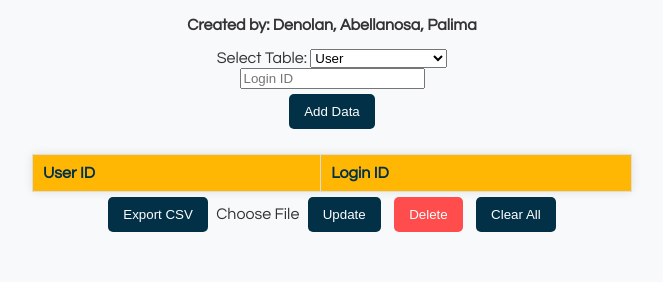
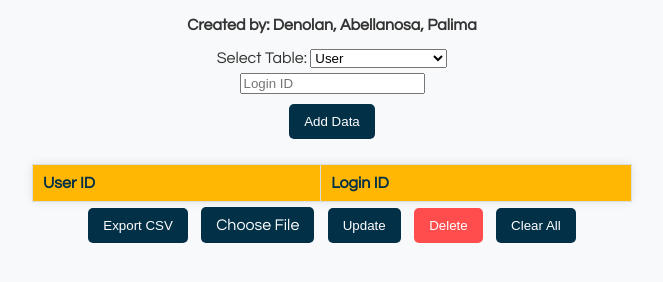
Before and after one commit to JREIGHDEE/CRUD_SYSTEM, a plain HTML site: page index.html in a window 1280 px wide. Shown: the part 68-350 px from the top of the page, without its empty margins (308-971 px from the left). Drawn offline with Linux system fonts and the light colour scheme.

Commit message:
Update styles.css

```diff
--- a/styles.css
+++ b/styles.css
@@ -23,7 +23,7 @@ input[type="text"] {
     border-radius: 5px;
 }
 
-button {
+button, label[for="fileInput"] {
     background-color: #023047;
     color: white;
     border: none;
@@ -32,9 +32,10 @@ button {
     cursor: pointer;
     border-radius: 5px;
     transition: background 0.3s;
+    display: inline-block;
 }
 
-button:hover {
+button:hover, label[for="fileInput"]:hover {
     background-color: #8ecae6;
 }
 
@@ -74,3 +75,7 @@ tr.selected {
     background-color: #8ecae6;
     font-weight: bold;
 }
+
+#inputForm input {
+    margin: 5px;
+}
```
